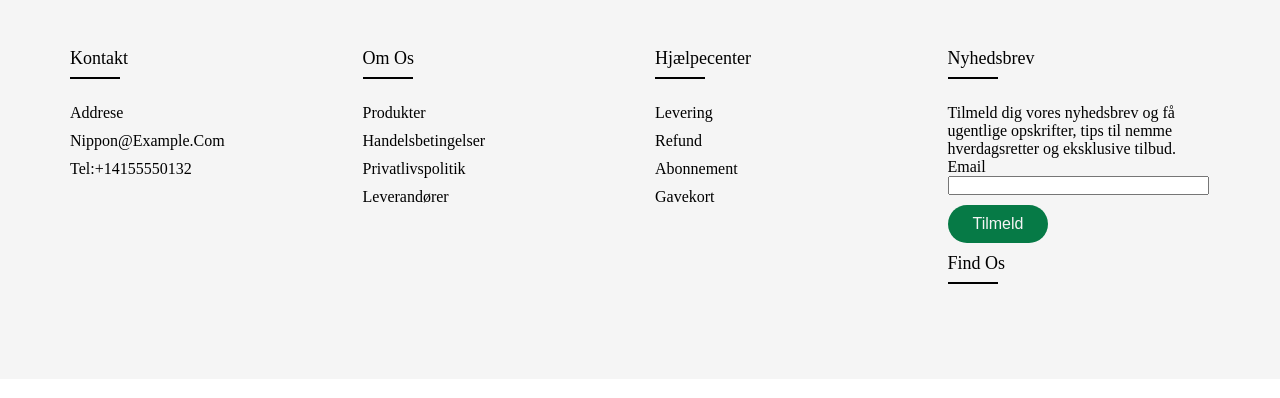
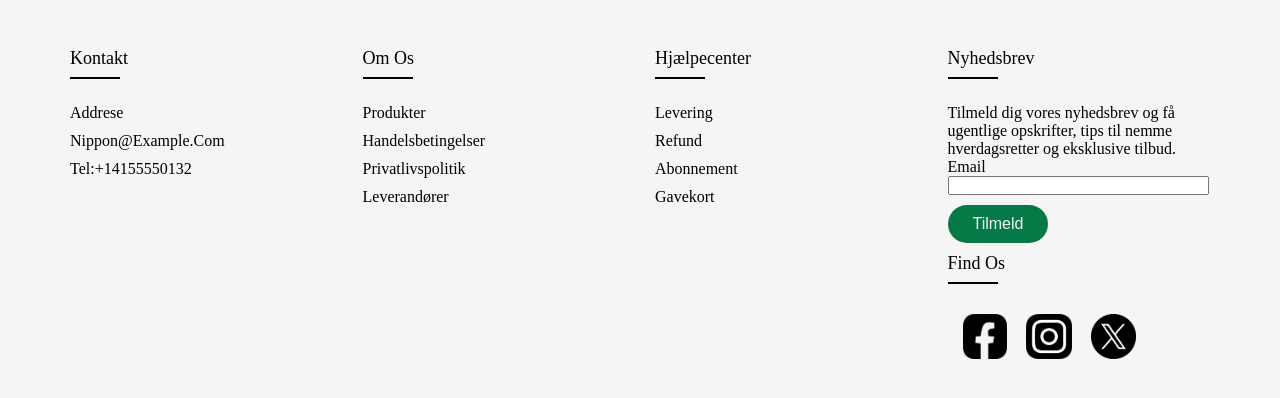
Before and after one commit to Simon1037/eaaa-nippon, a plain HTML site: page index.html in a window 1280 px wide. Shown: the part 72-470 px from the top of the page. Drawn offline with Linux system fonts and the light colour scheme.

Commit message:
Footer done

```diff
--- a/css/style.css
+++ b/css/style.css
@@ -192,4 +192,5 @@ ul {
   font-size: 16px;
   border-radius: 20px;
   margin: 10px 0px;
+  cursor: pointer;
 }
--- a/index.html
+++ b/index.html
@@ -86,14 +86,14 @@
             <span>Email</span>
             <label for="email"><input type="email" id="email" pattern=".+@example\.com" size="30" required /></label>
 
-            <button class="Tilmeld"><a href=""></a>Tilmeld</button>
+            <button class="Tilmeld">Tilmeld</button>
             <!-- socials -->
             <div class="social-links"></div>
             <h4>Find Os</h4>
 
-            <a href="#"><i class="fab fa-twitter"></i></a>
-            <a href="#"><i class="fab fa-instagram"></i></a>
-            <a href="#"><i class="fab fa-linkedin-in"></i></a>
+            <a href=""><img src="img/face-1.webp" /></a>
+            <a href=""><img src="img/ig-1.webp" /></a>
+            <a href=""><img src="img/x.webp" /></a>
           </div>
         </div>
       </section>
```
Also changed, not shown: img/face-1.webp (added), img/ig-1.webp (added), img/x.webp (added).
